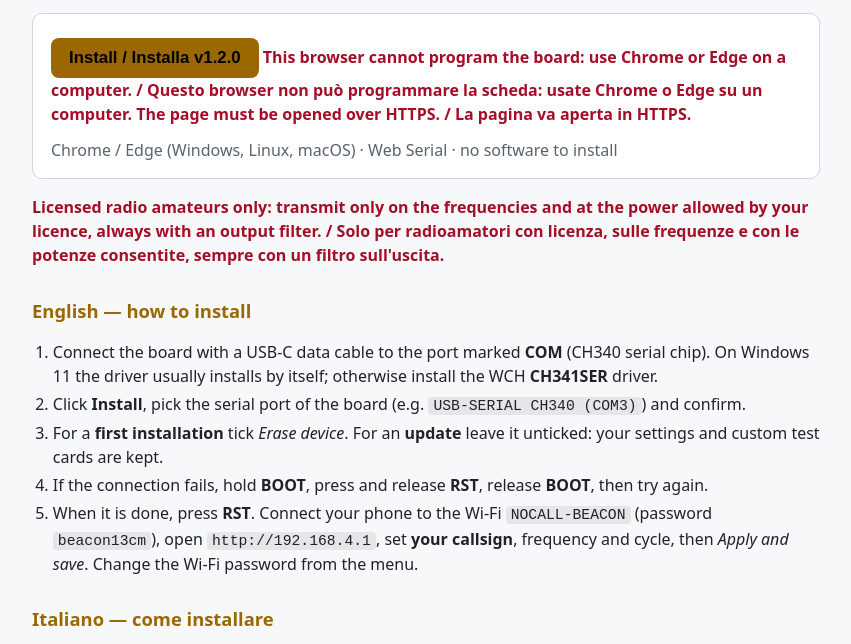
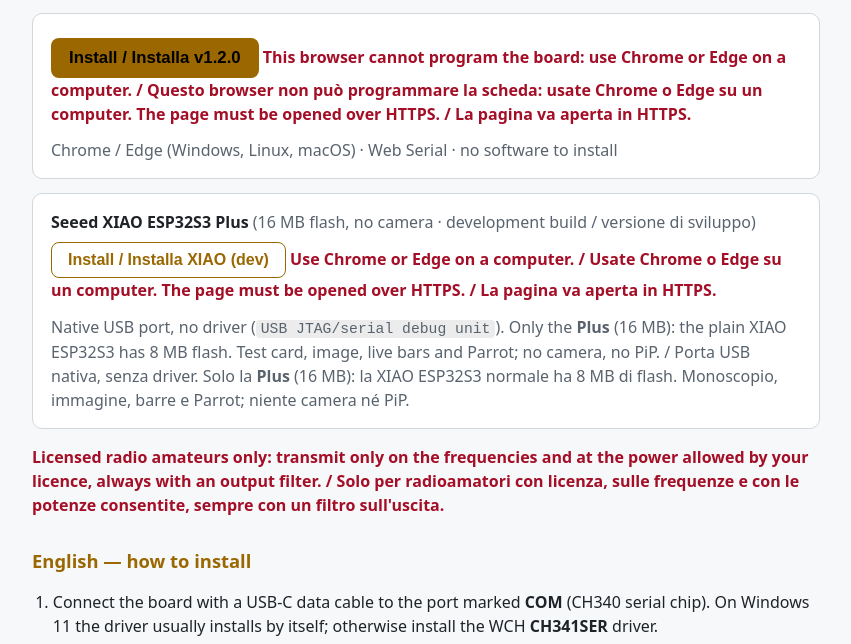
Before and after one commit to Photoluis/Esp32s3-cam-pdx-datv-beacon, a plain HTML site: page docs/index.html in a window 1280 px wide. Shown: the part 111-755 px from the top of the page, without its empty margins (214-1065 px from the left). Drawn offline with Linux system fonts and the light colour scheme.

Commit message:
Installatore web: pulsante per la XIAO ESP32S3 Plus (versione di sviluppo)
manifest_xiao.json con bootloader, partizioni e app compilati con sdkconfig.defaults.xiao (firmware/xiao-dev/),
monoscopio e sfondo della v1.2.0; il pulsante principale resta v1.2.0. Solo la Plus (16 MB di flash).

Co-Authored-By: Claude Opus 5.5 (1M context) <noreply@anthropic.com>

```diff
--- a/docs/index.html
+++ b/docs/index.html
@@ -43,6 +43,19 @@ td,th{border-bottom:1px solid var(--line);padding:6px 4px;text-align:left;vertic
     <span slot="not-allowed" class="warn">The page must be opened over HTTPS. / La pagina va aperta in HTTPS.</span>
   </esp-web-install-button>
   <p class="mut" style="margin:.3em 0 0">Chrome / Edge (Windows, Linux, macOS) · Web Serial · no software to install</p>
+</div>
+
+<div class="card">
+  <b>Seeed XIAO ESP32S3 Plus</b> <span class="mut">(16 MB flash, no camera · development build / versione di sviluppo)</span><br>
+  <esp-web-install-button manifest="install/manifest_xiao.json">
+    <button slot="activate" style="font-size:1rem;padding:8px 16px;border-radius:8px;border:1px solid var(--acc);background:transparent;color:var(--acc);font-weight:700;cursor:pointer">Install / Installa XIAO (dev)</button>
+    <span slot="unsupported" class="warn">Use Chrome or Edge on a computer. / Usate Chrome o Edge su un computer.</span>
+    <span slot="not-allowed" class="warn">The page must be opened over HTTPS. / La pagina va aperta in HTTPS.</span>
+  </esp-web-install-button>
+  <p class="mut" style="margin:.3em 0 0">Native USB port, no driver (<code>USB JTAG/serial debug unit</code>). Only the
+  <b>Plus</b> (16 MB): the plain XIAO ESP32S3 has 8 MB flash. Test card, image, live bars and Parrot; no camera, no PiP.
+  / Porta USB nativa, senza driver. Solo la <b>Plus</b> (16 MB): la XIAO ESP32S3 normale ha 8 MB di flash. Monoscopio,
+  immagine, barre e Parrot; niente camera né PiP.</p>
 </div>
 
 <p class="warn">Licensed radio amateurs only: transmit only on the frequencies and at the power allowed by your licence,
```
Also changed, not shown: docs/install/manifest_xiao.json (added, +17 -0 lines), 5 other files.
